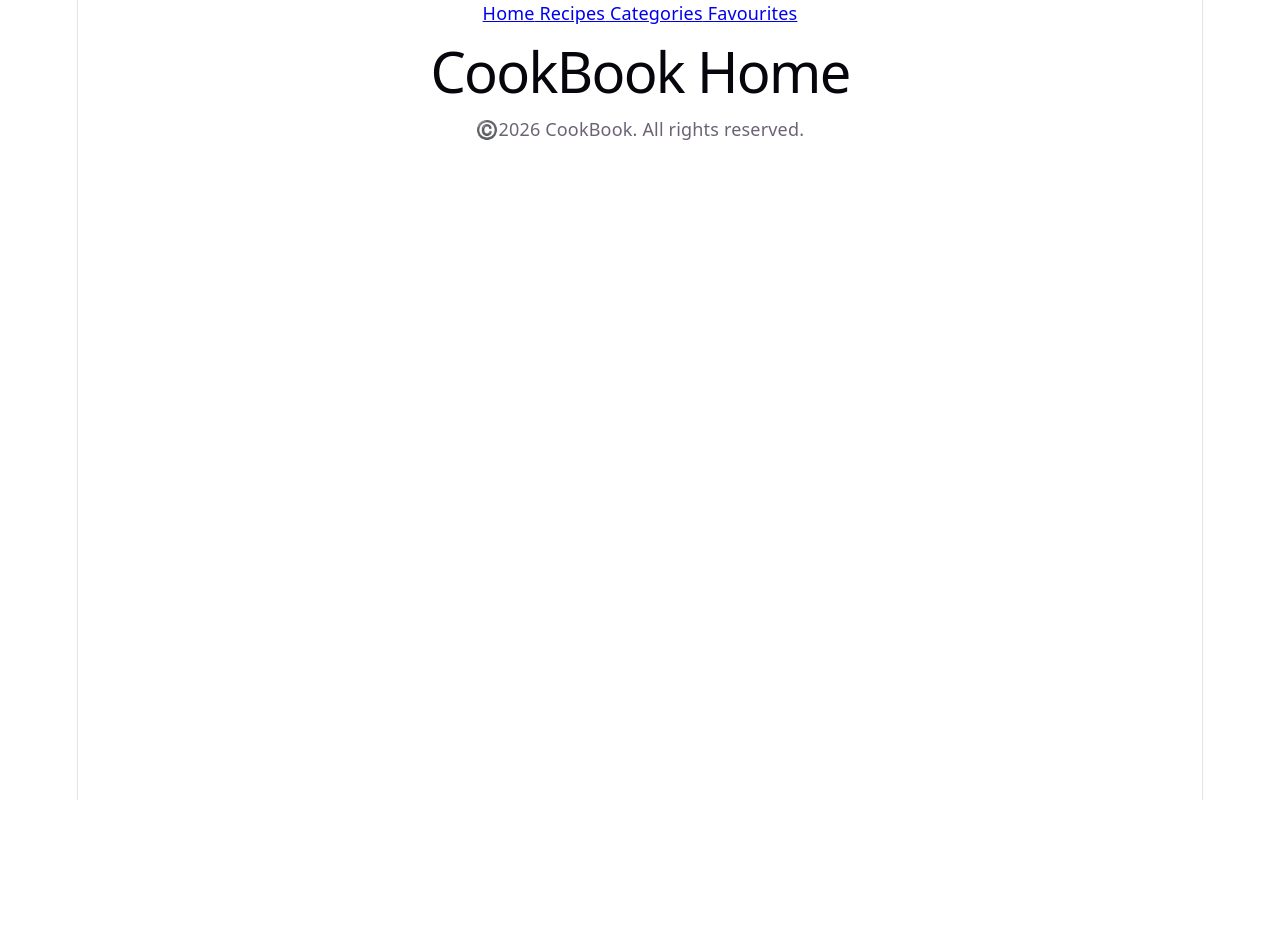
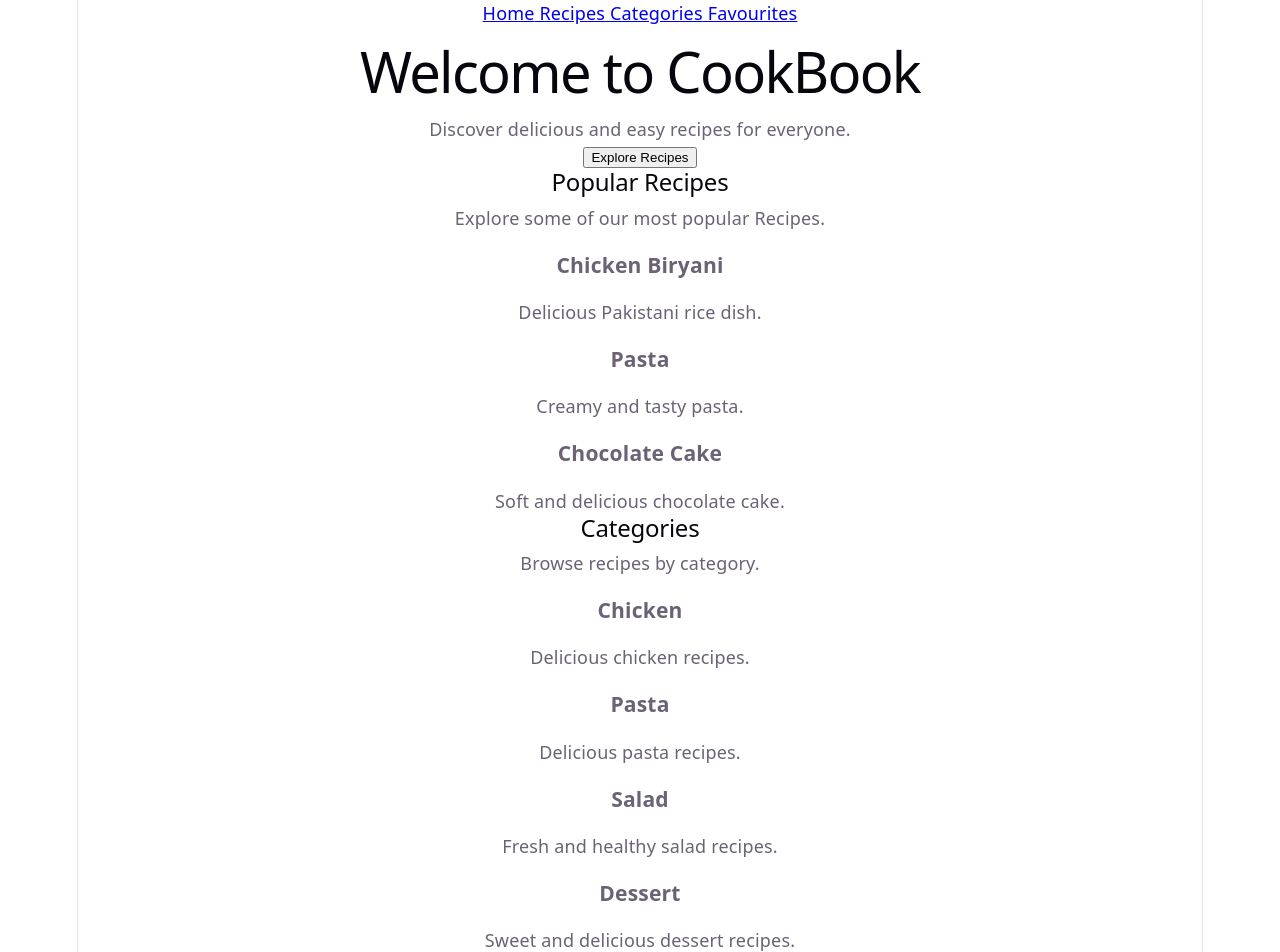
Before and after one commit to bushbutt20392/CookBook, a React (Vite) app: page / in a window 1280 px wide. Shown: the top 952 px of the page. Before the commit the page ends 800 px from the top, so only its background shows below. Built offline with nearby package versions, Linux system fonts and the light colour scheme.

Commit message:
My CookBook

```diff
--- a/src/pages/Home.jsx
+++ b/src/pages/Home.jsx
@@ -1,6 +1,91 @@
 function Home() {
     return (
-        <h1> CookBook Home</h1>
+        <div>
+        <section>
+              <h1> Welcome to CookBook</h1>
+              <p>Discover delicious and easy recipes for everyone.</p>
+              <button> Explore Recipes</button>
+        </section>
+
+          <section>
+              <h2> Popular Recipes</h2>
+              <p>Explore some of our most popular Recipes.</p>
+              <div>
+                <h3>Chicken Biryani</h3>
+                <p>Delicious Pakistani rice dish.</p>
+              </div>
+               <div>
+                <h3>Pasta</h3>
+                 <p>Creamy and tasty pasta.</p>
+              </div>
+               <div>
+                <h3>Chocolate Cake</h3>
+                <p>Soft and delicious chocolate cake.</p>
+              </div>
+        </section>
+
+           <section>
+              <h2> Categories</h2>
+              <p>Browse recipes by category.</p>
+
+              <div>
+                <h3>Chicken</h3>
+                <p>Delicious chicken recipes.</p>
+              </div>
+               <div>
+                <h3>Pasta</h3>
+                <p>Delicious pasta recipes.</p>
+              </div>
+               <div>
+                <h3>Salad</h3>
+                <p>Fresh and healthy salad recipes.</p>
+              </div>
+               <div>
+                <h3>Dessert</h3>
+                <p>Sweet and delicious dessert recipes.</p>
+              </div>
+        </section>
+
+          <section>
+              <h2> Featured Recipe</h2>
+              <p>Try our special recipe of the day.</p>
+               <div>
+                <h3>Chicken Biryani</h3>
+                <p>A delicious and flavorful recipe you must try.😋🍴</p>
+              </div>
+        </section>
+
+          <section>
+              <h2> Why CookBook</h2>
+              <p>Discover  why CookBook is a great place for food lovers.</p>
+                <div>
+                <h3>Easy Recipes</h3>
+                <p>Simple recipe that are easy to follow.</p>
+              </div>
+                <div>
+                <h3>Cokking Tips</h3>
+                <p>Useful tips to make your cooking better.</p>
+              </div>
+                <div>
+                <h3>New Ideas</h3>
+                <p>Find new and delicious meal ideas.</p>
+              </div>
+        </section>
+
+          <section>
+              <h2> Newsletters</h2>
+              <p>Subscribe to get new recipes and cooking ideas.</p>
+              <div>
+                <input type="email" placeholder="Enter your email" />
+
+                <button>
+                    Subscribe
+                </button>
+              </div>
+        </section>
+        </div>
     )
+
+
 }
 export default Home
```
Also changed, not shown: src/components/RecipeCard.jsx (added, +10 -0 lines).
